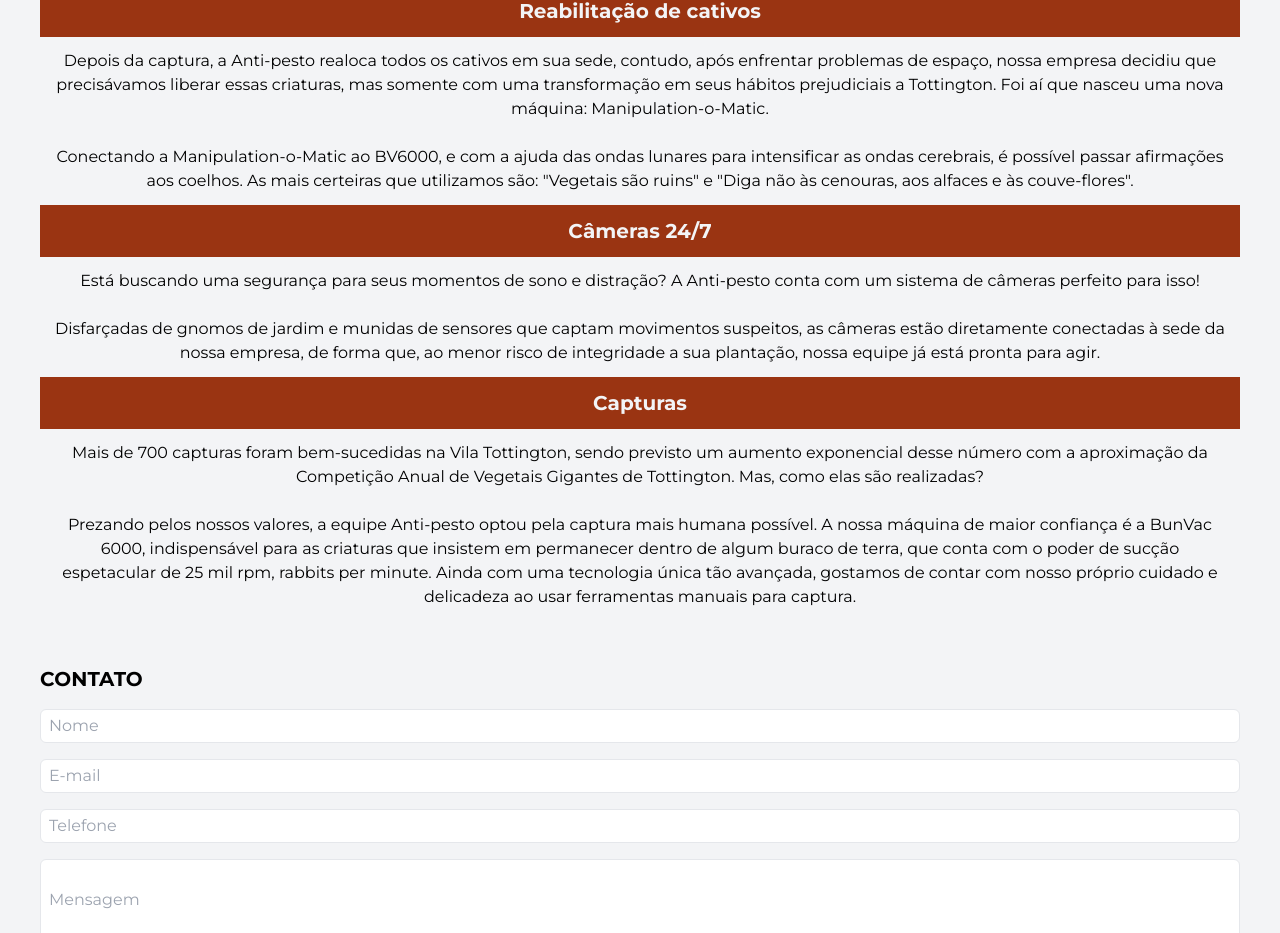
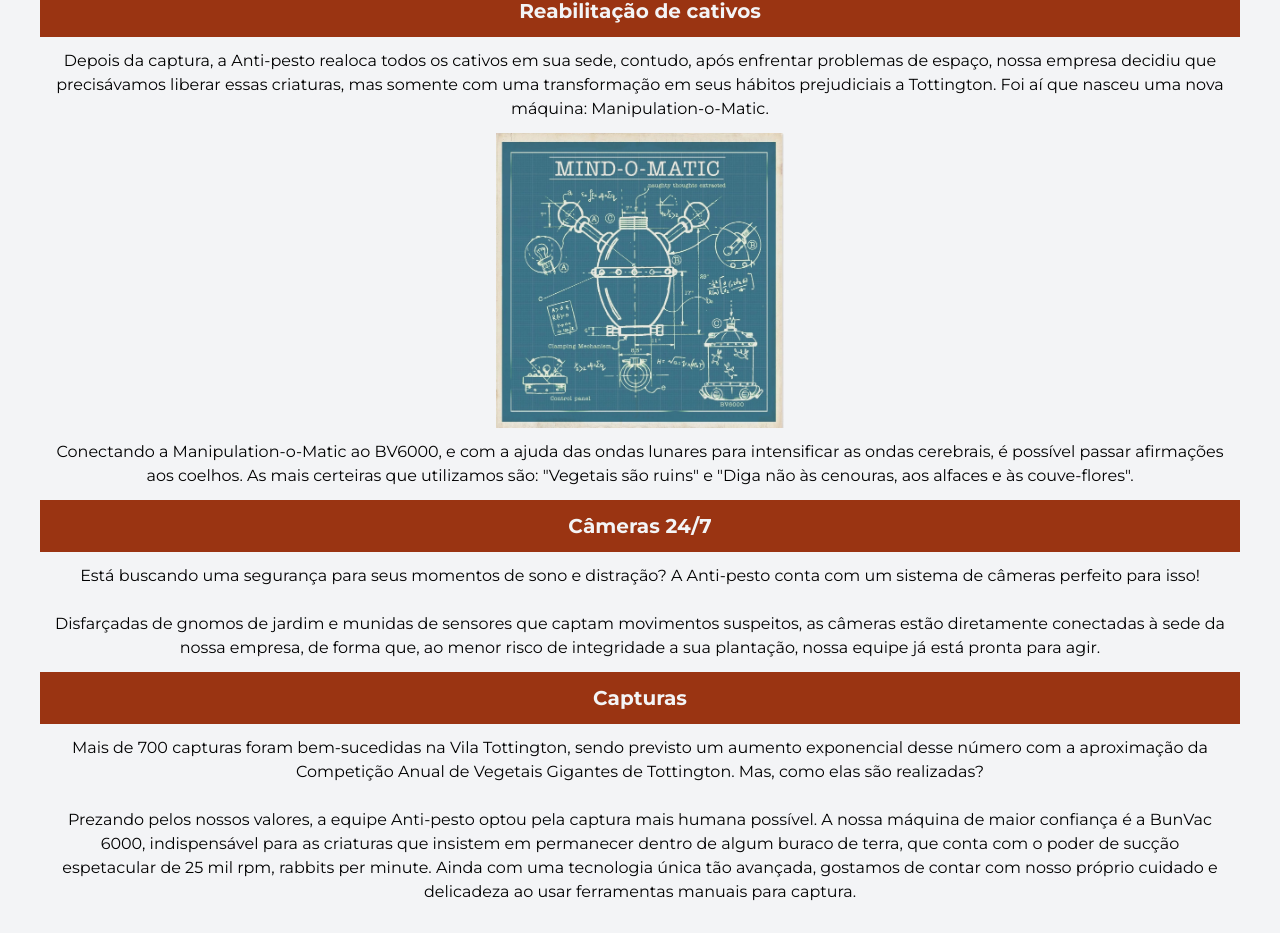
Before and after one commit to CarolinaRTC/WG, a Next.js app: page / in a window 1280 px wide. Shown: the part 2249-3182 px from the top of the page. Built offline with nearby package versions, Linux system fonts and the light colour scheme.

Commit message:
Adicionada a imagem do Mind-o-Matic à seção Serviços.

```diff
--- a/app/components/Serviços.tsx
+++ b/app/components/Serviços.tsx
@@ -33,6 +33,13 @@ const data = [
         <p className="text-base font-montserrat p-3">
         Depois da captura, a Anti-pesto realoca todos os cativos em sua sede, contudo, após enfrentar problemas de espaço, nossa empresa decidiu que precisávamos liberar essas criaturas, mas somente com uma transformação em seus hábitos prejudiciais a Tottington. Foi aí que nasceu uma nova máquina: Manipulation-o-Matic.</p>
 
+        <div className="flex items-center justify-center place-content-center">
+            <img className="w-72 h-auto"
+            src="img/mindomatic.jpg"
+            alt="Esboço da máquina Mind-o-Matic"
+            />
+          </div>
+
         <p className="text-base font-montserrat p-3"> Conectando a Manipulation-o-Matic ao BV6000, e com a ajuda das ondas lunares para intensificar as ondas cerebrais, é possível passar afirmações aos coelhos. As mais certeiras que utilizamos são: "Vegetais são ruins" e "Diga não às cenouras, aos alfaces e às couve-flores".</p>
 
         <h1 className="bg-orange-800 text-xl text-gray-100 font-bold p-3">Câmeras 24/7</h1>
```
Also changed, not shown: public/img/mindomatic.jpg (added).
